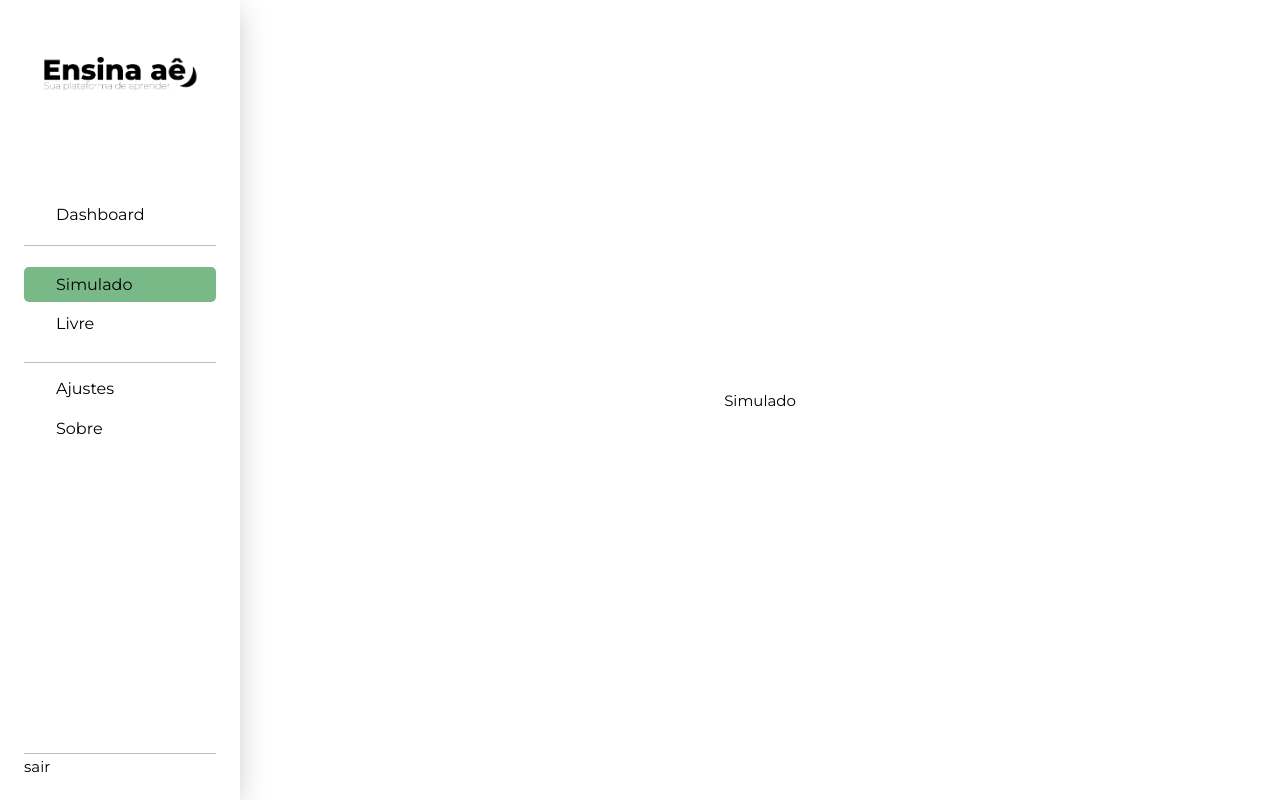
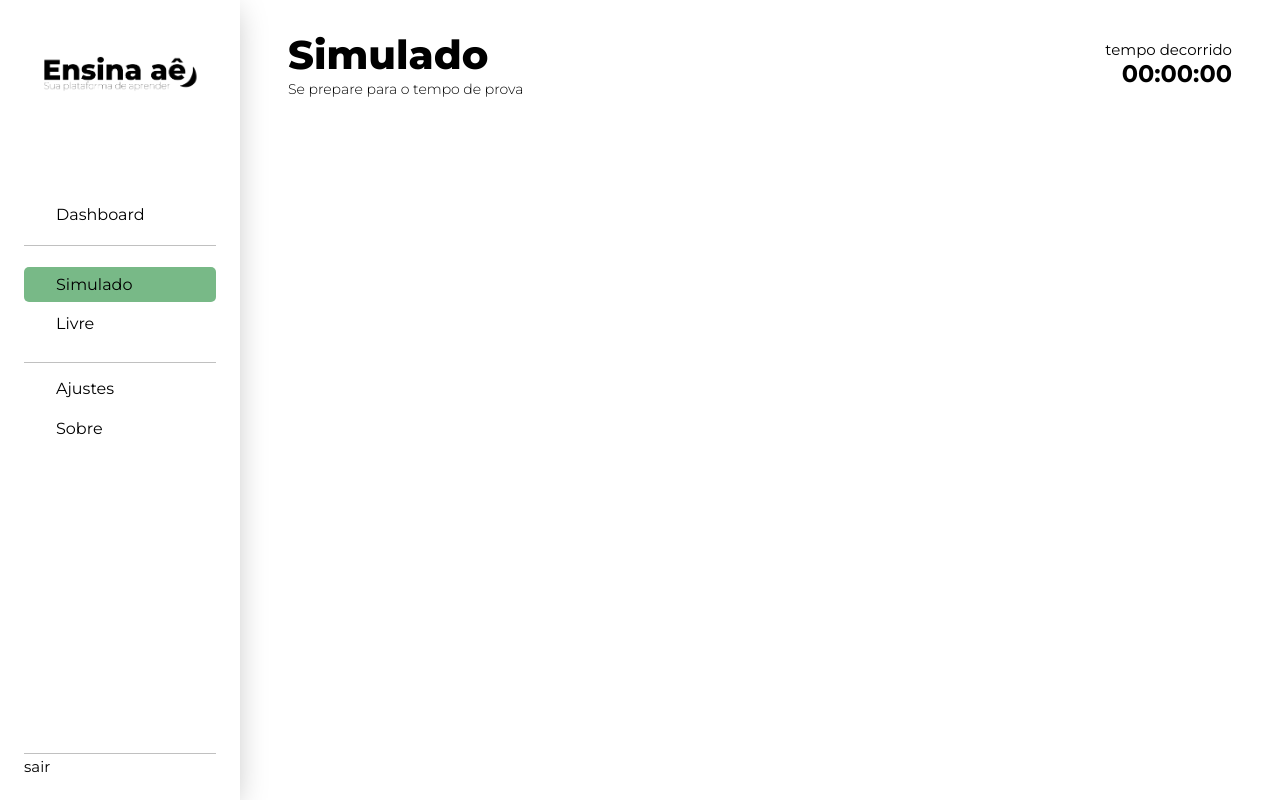
Before and after one commit to JulioJurema/EnsinaAe, a React (Vite) app: page /simulado in a window 1280 px wide. Built offline with nearby package versions, Linux system fonts and the light colour scheme.

Commit message:
alteração na estrutura do componente simulado para adapta-lo aos dois modos; adição de cabeçalho em todas as paginas

```diff
--- a/src/App.tsx
+++ b/src/App.tsx
@@ -5,6 +5,7 @@ import Dashboard from './Pages/Dashboard';
 import Simulado from './Pages/Simulado';
 import React from 'react';
 import Sobre from './Pages/Sobre';
+import Ajustes from './Pages/Ajustes';
 
 
 const App: React.FC= () => {
@@ -18,9 +19,10 @@ const App: React.FC= () => {
         <div className="contentArea">
             <Routes>
               <Route path='/' element={<Dashboard />} />
-              <Route path='/simulado' element={<Simulado tipo='Simulado'/>} />
-              <Route path='/livre' element={<Simulado tipo='Modo Livre'/>} />
+              <Route path='/simulado' element={<Simulado simulado={true}/>} />
+              <Route path='/livre' element={<Simulado simulado={false}/>} />
               <Route path='/sobre' element={<Sobre />} />
+              <Route path='/ajustes' element={<Ajustes />} />
             </Routes>
         </div>
       </BrowserRouter>
--- /dev/null
+++ b/src/Pages/Ajustes/index.tsx
@@ -0,0 +1,14 @@
+import Header from '../../Components/Header/Header';
+import './style.css'
+
+
+const Ajustes: React.FC = () =>{
+    return (
+        <section>
+            <Header titulo='Ajustes' descricao='' cronometro={false}/>
+        </section>
+    )
+
+}
+
+export default Ajustes;
--- a/src/Pages/Simulado/index.tsx
+++ b/src/Pages/Simulado/index.tsx
@@ -1,13 +1,18 @@
+import Header from '../../Components/Header/Header';
 import './style.css'
 
 interface simuladoProps {
-    tipo: string;
+    simulado: boolean;
 }
 
-const Simulado: React.FC<simuladoProps> = ({ tipo }) =>{
+const Simulado: React.FC<simuladoProps> = (props) =>{
     return (
         <section className="simuladoContainer">
-            <p>{tipo}</p>
+            {
+                props.simulado
+                ? <Header titulo='Simulado' descricao='Se prepare para o tempo de prova' cronometro={true}/>
+                : <Header titulo='Modo Livre' descricao='No modo livre você pode estudar sem se preocupar com o rempo' cronometro={false}/>
+            }
         </section>
     )
 }
--- a/src/Pages/Simulado/style.css
+++ b/src/Pages/Simulado/style.css
@@ -1,7 +1,6 @@
 .simuladoContainer{
     display: flex;
     justify-content: center;
-    align-items: center;
     background-color: #fff;
     height: 100%;
     width: 100%;
```
Also changed, not shown: src/Pages/Ajustes/style.css (added).
